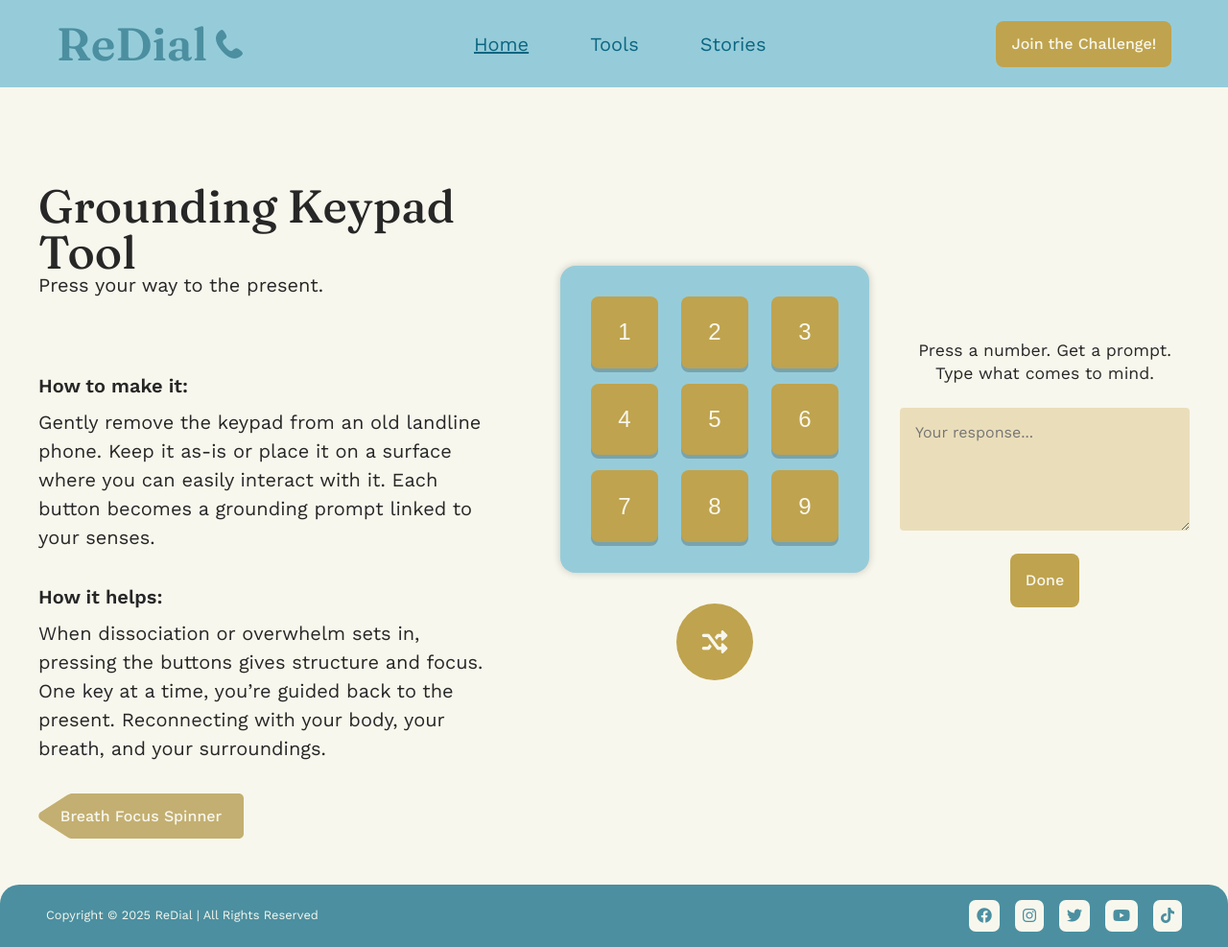
After one commit to gagatkaa/re-dial, a PHP site: template view/content/tool3.php in a window 1280 px wide. The commit adds this page. Shown: the whole page at 96% size. Run offline with PHP 8.4, Linux system fonts and the light colour scheme; the template is opened without the code that fills it, so the values that code supplies are empty.

Commit message:
tool3 page done

```diff
--- a/controller/ContentController.php
+++ b/controller/ContentController.php
@@ -24,15 +24,15 @@ class ContentController extends Controller
   {
 
   }
-  public function idea1()
+  public function tool1()
   {
 
   }
-  public function idea2()
+  public function tool2()
   {
 
   }
-  public function idea3()
+  public function tool3()
   {
 
   }
--- a/css/style.css
+++ b/css/style.css
@@ -158,6 +158,7 @@ main {
   transition: background-color 0.3s ease, transform 0.2s ease;
 
   max-width: fit-content;
+  cursor: pointer;
 }
 .CTA__button:hover {
   background-color: var(--dark-blue);
@@ -186,14 +187,14 @@ main {
   background-color: var(--dark-blue);
   transform: translateY(-2px);
 }
-.idea__action {
+.tool__action {
   display: flex;
   align-items: center;
   gap: 2rem;
   margin-top: 1rem;
 }
 
-.idea__tooltip {
+.tool__tooltip {
   font-size: 0.9rem;
   color: var(--text-muted, #444);
   max-width: 300px;
@@ -509,15 +510,15 @@ h3 {
   box-shadow: 0 0 1rem rgba(0, 0, 0, 0.1);
 }
 
-.idea1 {
+.tool1 {
   background-image: url("../assets/phone_reciever.svg");
 }
 
-.idea2 {
-  background-image: url("../assets/rotary_dial.svg");
+.tool2 {
+  background-image: url("../assets/phone_rotary.svg");
   background-position: 50% 20%;
 }
-.idea3 {
+.tool3 {
   background-image: url("../assets/phone_keypad.svg");
   background-position: center;
   background-size: 80%;
@@ -558,31 +559,34 @@ h3 {
 .secondary-button:hover svg path {
   fill: var(--light-dark-blue); /* or any color you want */
 }
-.idea {
+.tool {
   display: flex;
   flex-direction: row;
   width: 100%;
-  justify-content: space-between;
+  justify-content: space-around;
 }
-.idea__info {
+.section-gap {
+  gap: 4rem;
+}
+.tool__info {
   display: flex;
   flex-direction: column;
   align-items: flex-start;
   gap: 5rem;
-  width: 35vw;
+  max-width: 30rem;
 }
-.idea__image {
+.tool__image {
   height: 70vh;
   width: auto;
   object-fit: contain;
 }
-.idea__header > h2 {
+.tool__header > h2 {
   font-size: 3rem;
 }
-.idea__subtitle {
+.tool__subtitle {
   font-size: 1.25rem;
 }
-.idea__content {
+.tool__content {
   display: flex;
   flex-direction: column;
   align-items: center;
@@ -604,17 +608,17 @@ h3 {
   justify-content: space-between;
   flex-wrap: wrap;
 }
-.idea__howto-label {
+.tool__howto-label {
   font-weight: 600;
   display: inline-block;
   margin-bottom: 0.5rem;
 }
-.idea__description {
+.tool__description {
   display: flex;
   flex-direction: column;
   gap: 2rem;
 }
-.idea__instructions {
+.tool__instructions {
   font-size: 1.25rem;
   font-style: normal;
   font-weight: 400;
@@ -1046,7 +1050,7 @@ input[list] {
   pointer-events: none; /* clicks go through to dial */
   z-index: 2; /* make sure it's on top */
 }
-.idea-2__interaction {
+.tool-2__interaction {
   width: 50vw;
   height: auto;
   display: flex;
@@ -1069,3 +1073,72 @@ input[list] {
   min-height: 2rem;
   transition: opacity 0.5s ease;
 }
+.keypad {
+  display: flex;
+  flex-direction: row;
+  align-items: center;
+  gap: 2rem;
+}
+.keypad__wrapper {
+  display: flex;
+  flex-direction: column;
+  gap: 2rem;
+}
+.keypad__box {
+  background-color: var(--light-blue); /* or var(--light-gray) */
+  padding: 2rem;
+  display: flex;
+  flex-direction: row;
+  border-radius: 1rem;
+  margin: 0 auto;
+  height: 20rem;
+  box-shadow: 0 0 0.5rem rgba(0, 0, 0, 0.2);
+}
+.keypad__buttons {
+  display: grid;
+  grid-template-columns: repeat(3, 70px);
+  gap: 1rem 1.5rem;
+  justify-content: space-between;
+}
+
+.keypad__button {
+  font-size: 1.5rem;
+  padding: 0.5rem 0.5rem;
+  border-radius: 0.5rem;
+  background-color: var(--gold);
+  color: var(--main-bg);
+  border: none;
+  cursor: pointer;
+  transition: background-color 0.3s ease, transform 0.2s ease;
+  box-shadow: 0 0.25rem rgba(0, 0, 0, 0.2);
+}
+.keypad__button:hover {
+  background-color: var(--dark-blue);
+  color: var(--main-bg);
+  transform: translateY(-2px);
+}
+.keypad__prompt-area {
+  text-align: center;
+  line-height: 1.5rem;
+  display: flex;
+  flex-direction: column;
+  align-items: center;
+  gap: 1.5rem;
+}
+
+.keypad__prompt {
+  font-size: 1.1rem;
+}
+
+.keypad__textarea {
+  width: 100%;
+  max-width: 500px;
+  padding: 1rem;
+  font-size: 1rem;
+}
+
+.calm-message {
+  margin-top: 1rem;
+  font-style: italic;
+  color: #4a9078;
+}
--- /dev/null
+++ b/js/keypad.js
@@ -0,0 +1,47 @@
+if (window.location.href.includes("page=tool3")) {
+  const prompts = {
+    1: "Look around. What’s something chill your eyeballs enjoy right now?",
+    2: "What’s a sound you hear? (Yes, fridge humming counts. So does your cat judging you.)",
+    3: "Touch something nearby. Now describe it like you’re on a cooking show.",
+    4: "Sniff the air. What’s the weirdest or nicest smell floating around?",
+    5: "Think of a snack that makes your soul go ‘mmm.’ Type it. Cravings welcome.",
+    6: "Who or what makes you feel like a cozy burrito of safety?",
+    7: "Spot something nearby that would survive a zombie apocalypse. Describe it.",
+    8: "Pick a color you see. Now give it a weird name like ‘soothing pickle fog’ and tell us how it feels.",
+    9: "Type three random things you’re grateful for. Yes, your pillow counts.",
+  };
+
+  const promptDisplay = document.getElementById("keypadPrompt");
+  const responseField = document.getElementById("keypadResponse");
+  const calmMessage = document.getElementById("calmMessage");
+  const doneBtn = document.getElementById("doneBtn");
+  const shuffleBtn = document.getElementById("pauseBtn");
+
+  document.querySelectorAll(".keypad__button").forEach((button) => {
+    button.addEventListener("click", () => {
+      const key = button.dataset.key;
+      const promptText = prompts[key];
+      promptDisplay.textContent = promptText;
+      responseField.value = "";
+      calmMessage.classList.add("hidden"); // Hide message if user switches prompt
+    });
+  });
+
+  if (shuffleBtn) {
+    shuffleBtn.addEventListener("click", () => {
+      const keys = Object.keys(prompts);
+      const randomKey = keys[Math.floor(Math.random() * keys.length)];
+      promptDisplay.textContent = prompts[randomKey];
+      responseField.value = "";
+      calmMessage.classList.add("hidden");
+    });
+  }
+
+  if (doneBtn) {
+    doneBtn.addEventListener("click", () => {
+      calmMessage.classList.remove("hidden");
+      calmMessage.textContent =
+        "Well done. You're doing better than you think. These moments always pass.";
+    });
+  }
+}
--- /dev/null
+++ b/view/content/tool3.php
@@ -0,0 +1,61 @@
+<section class="tool__content container">
+    <article class="tool section-gap">
+        <div class="tool__info">
+            <header class="tool__header">
+                <h2>Grounding Keypad Tool</h2>
+                <p class="tool__subtitle">Press your way to the present.</p>
+            </header>
+            <div class="tool__description">
+                <p class="tool__instructions">
+                    <span class="tool__howto-label">How to make it:</span><br>
+                    Gently remove the keypad from an old landline phone. Keep it as-is or place it on a surface where
+                    you can easily interact with it. Each button becomes a grounding prompt linked to your senses.
+
+                </p>
+                <p class="tool__instructions">
+                    <span class="tool__howto-label">How it helps:</span><br>
+                    When dissociation or overwhelm sets in, pressing the buttons gives structure and focus. One key at a
+                    time, you’re guided back to the present. Reconnecting with your body, your breath, and your
+                    surroundings.
+
+                </p>
+            </div>
+        </div>
+        <div class="keypad">
+            <div class="keypad__wrapper">
+                <div class="keypad__box">
+                    <div class="keypad__buttons">
+                        <?php for ($i = 1; $i <= 9; $i++): ?>
+                            <button class="keypad__button" data-key="<?= $i ?>"><?= $i ?></button>
+                        <?php endfor; ?>
+                    </div>
+                </div>
+                <div class="control__buttons">
+                    <button class="CTA__button--round" id="pauseBtn"><i class="fa-solid fa-shuffle fa-2x"></i></button>
+                </div>
+            </div>
+
+            <div class="keypad__prompt-area">
+                <p id="keypadPrompt" class="keypad__prompt">Press a number. Get a prompt. Type what comes to mind.</p>
+                <textarea id="keypadResponse" class="keypad__textarea" rows="4"
+                    placeholder="Your response..."></textarea>
+                <a class="CTA__button" id="doneBtn">Done</a>
+                <p id="calmMessage" class="calm-message hidden"></p>
+            </div>
+
+        </div>
+
+
+    </article>
+    <div class="navigation__buttons">
+        <a href="index.php?page=tool2" class="arrow-button-svg  secondary-button">
+            <svg xmlns="http://www.w3.org/2000/svg" width="214" height="47" viewBox="0 0 214 47" fill="none">
+                <path
+                    d="M214 5C214 2.23858 211.761 0 209 0H35.7143C33.8068 0 31.9391 0.545564 30.3315 1.57233L2.59746 19.2862C-0.480677 21.2522 -0.480671 25.7478 2.59747 27.7138L30.3315 45.4277C31.9391 46.4544 33.8068 47 35.7143 47H209C211.761 47 214 44.7614 214 42V5Z"
+                    fill="#C3AF71" />
+            </svg>
+            <span class="arrow-label">Breath Focus Spinner</span>
+        </a>
+
+    </div>
+</section>
--- a/view/layout.php
+++ b/view/layout.php
@@ -1,5 +1,5 @@
 <?php
-$allowedPages = ['home', 'idea1', 'idea2', 'idea3', 'stories', 'challenge_CTA'];
+$allowedPages = ['home', 'tool1', 'tool2', 'tool3', 'stories', 'challenge_CTA'];
 $currentPage = in_array($_GET['page'] ?? '', $allowedPages) ? $_GET['page'] : 'home';
 ?>
 
@@ -53,8 +53,8 @@ $currentPage = in_array($_GET['page'] ?? '', $allowedPages) ? $_GET['page'] : 'h
                         href="index.php?page=home">Home</a>
                 </li>
                 <li class="menu__item">
-                    <a class="menu__link <?= in_array($currentPage, ['idea1', 'idea2', 'idea3']) ? 'active' : '' ?>"
-                        href="index.php?page=idea1">Ideas</a>
+                    <a class="menu__link <?= in_array($currentPage, ['tool1', 'tool2', 'tool3']) ? 'active' : '' ?>"
+                        href="index.php?page=tool1">Tools</a>
                 </li>
                 <li class="menu__item">
                     <a class="menu__link <?= $currentPage === 'stories' ? 'active' : '' ?>"
@@ -104,6 +104,7 @@ $currentPage = in_array($_GET['page'] ?? '', $allowedPages) ? $_GET['page'] : 'h
     <script src="js/script.js"></script>
     <script src="js/mic.js"></script>
     <script src="js/breathing.js"></script>
+    <script src="js/keypad.js"></script>
     <script src="js/validate.js"></script>
 </body>
 
```
Also changed, not shown: bootstrap/router.php (+6 -6 lines), js/breathing.js (+36 -15 lines), view/content/home.php (+13 -10 lines), view/content/idea3.php (deleted, +0 -37 lines), view/content/tool1.php (renamed from view/content/idea1.php, +18 -16 lines), view/content/tool2.php (renamed from view/content/idea2.php, +18 -15 lines), assets/dial_pin.svg, assets/idea1.svg (deleted), assets/phone_rotary.svg (added), assets/tool1.svg (added).
